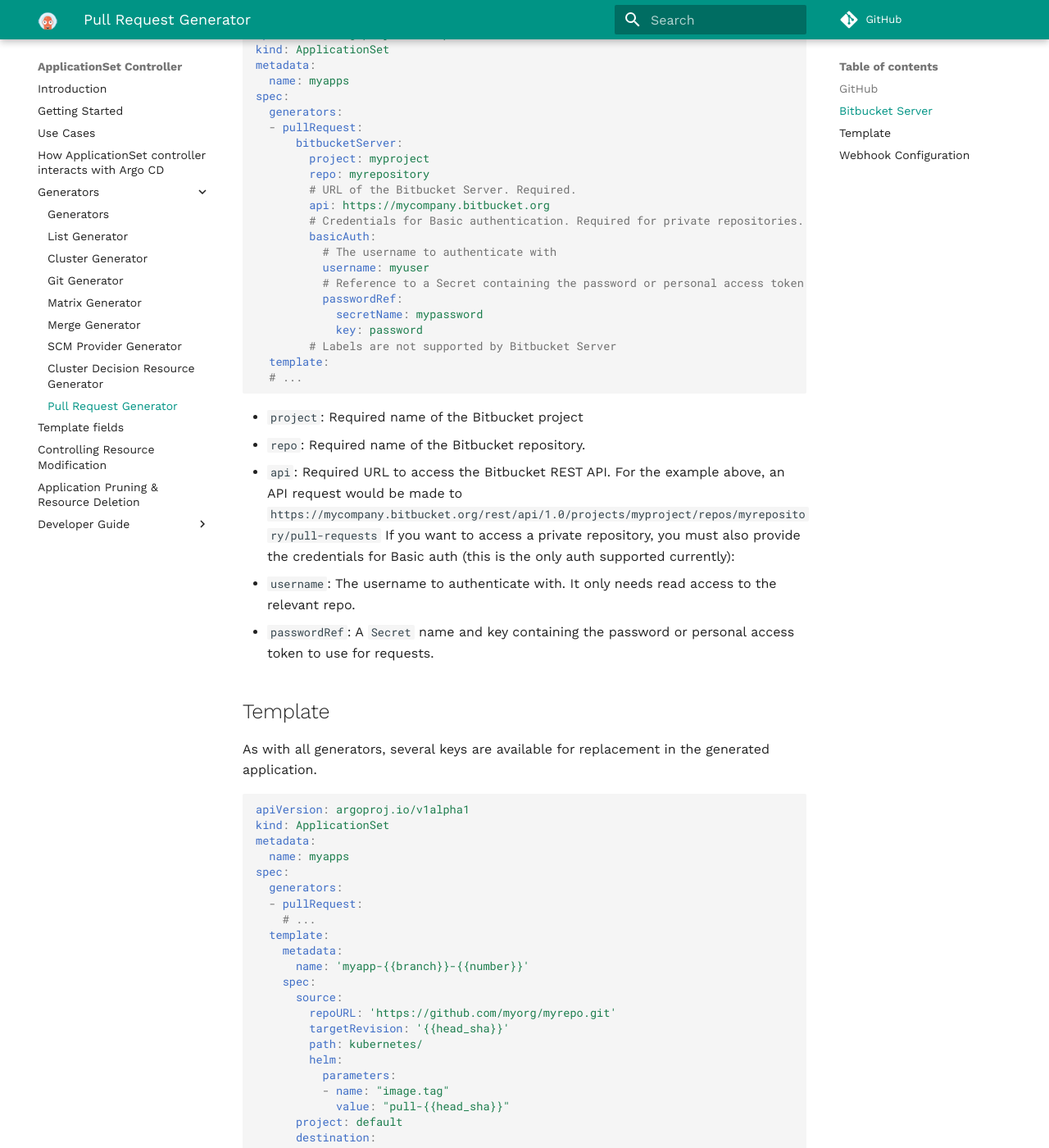
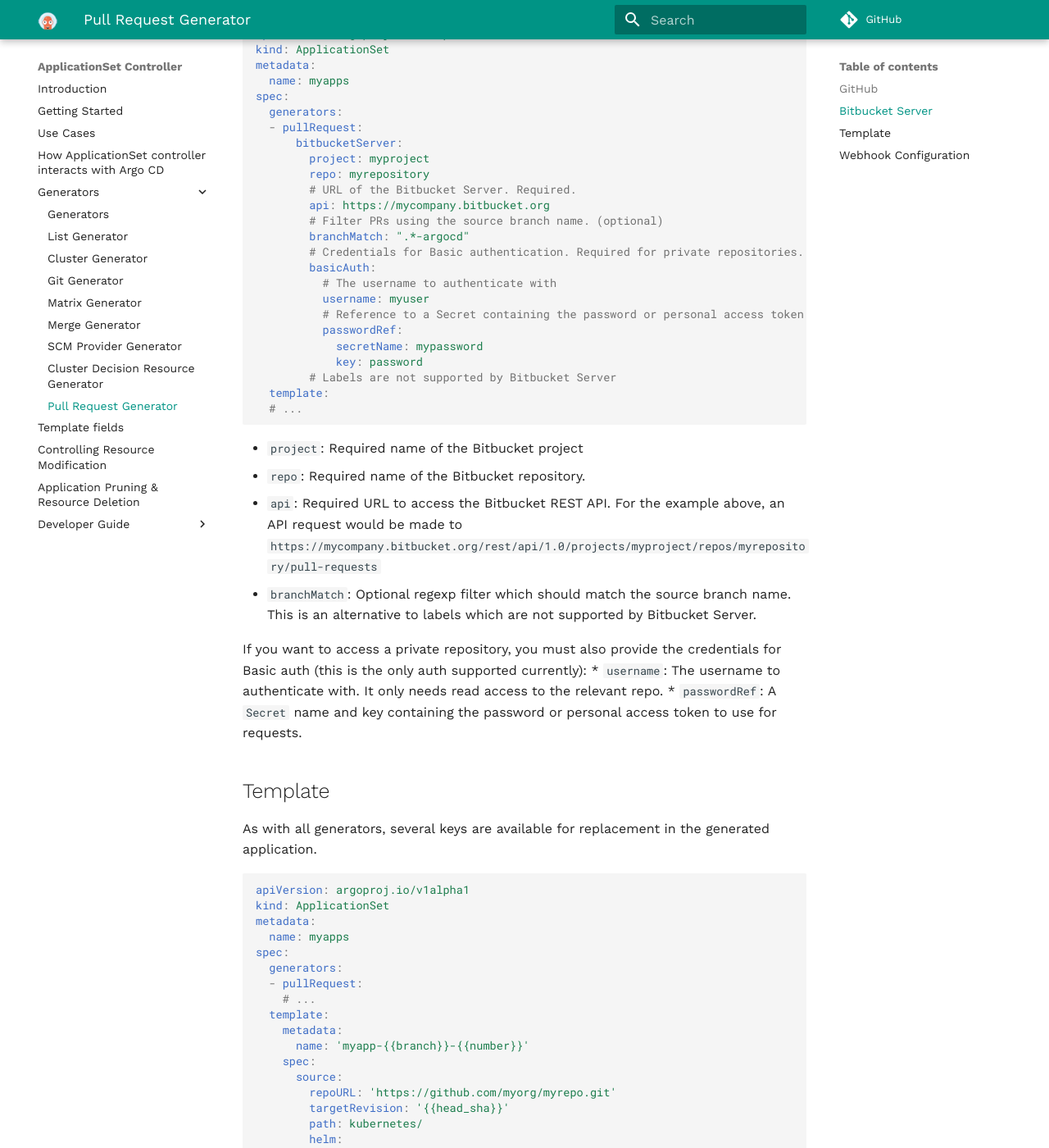
Before and after one commit to argoproj/applicationset, an MkDocs documentation site: the page built from docs/Generators-Pull-Request.md, in a window 1280 px wide and 1400 px high, scrolled down 1458 px. Shown: the whole window at 82% size. Built offline with MkDocs 1.6.1 and Material for MkDocs 9.7.7, drawn with Linux system fonts in a browser that asks for light colours; comment, search, counter and statistics services are not loaded.

Commit message:
docs: branchName for bitbucketServer PR + formatting
Signed-off-by: mlosicki <mlosicki@users.noreply.github.com>

```diff
--- a/docs/Generators-Pull-Request.md
+++ b/docs/Generators-Pull-Request.md
@@ -70,6 +70,8 @@ spec:
         repo: myrepository
         # URL of the Bitbucket Server. Required.
         api: https://mycompany.bitbucket.org
+        # Filter PRs using the source branch name. (optional)
+        branchMatch: ".*-argocd"
         # Credentials for Basic authentication. Required for private repositories.
         basicAuth:
           # The username to authenticate with
@@ -86,6 +88,8 @@ spec:
 * `project`: Required name of the Bitbucket project
 * `repo`: Required name of the Bitbucket repository.
 * `api`: Required URL to access the Bitbucket REST API. For the example above, an API request would be made to `https://mycompany.bitbucket.org/rest/api/1.0/projects/myproject/repos/myrepository/pull-requests`
+* `branchMatch`: Optional regexp filter which should match the source branch name. This is an alternative to labels which are not supported by Bitbucket Server.
+
 If you want to access a private repository, you must also provide the credentials for Basic auth (this is the only auth supported currently):
 * `username`: The username to authenticate with. It only needs read access to the relevant repo.
 * `passwordRef`: A `Secret` name and key containing the password or personal access token to use for requests.
```
Also changed, not shown: docs/Generators-SCM-Provider.md (+1 -0 lines).
